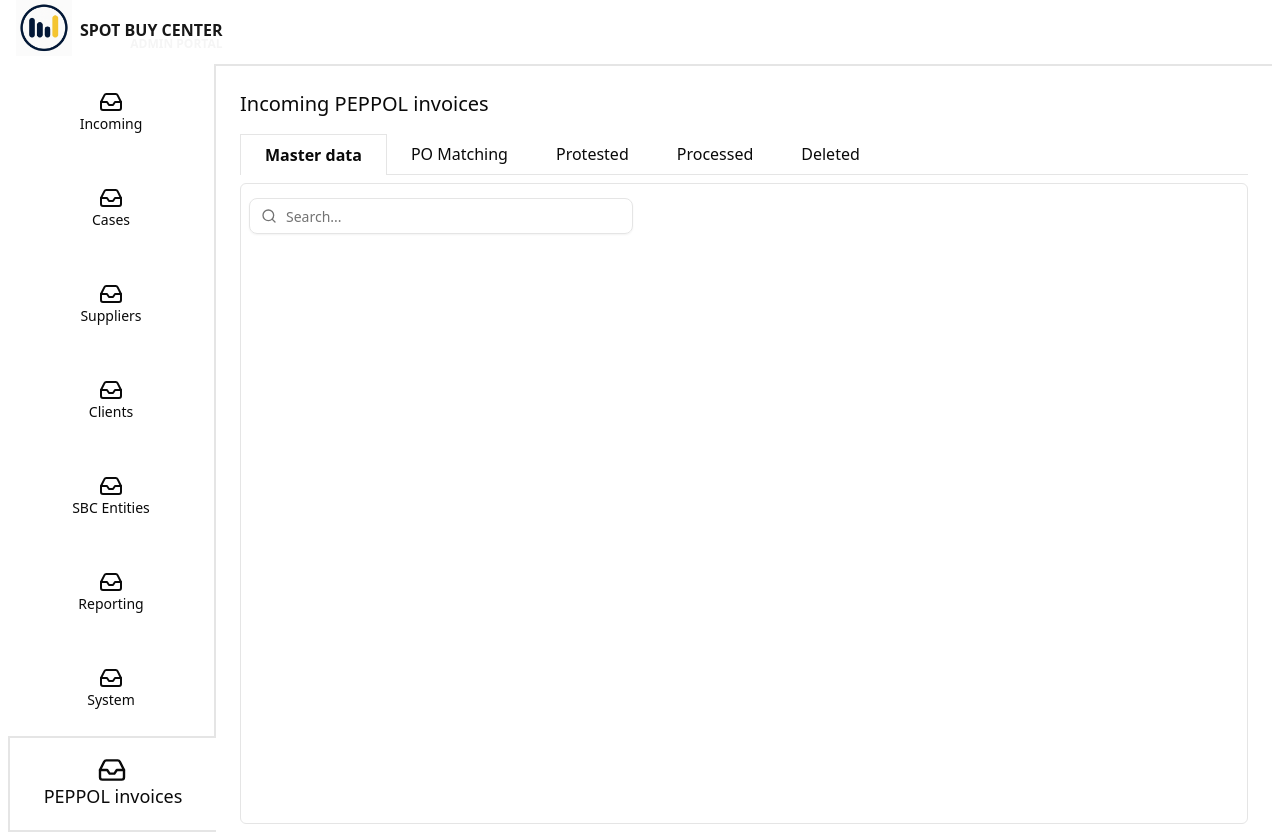
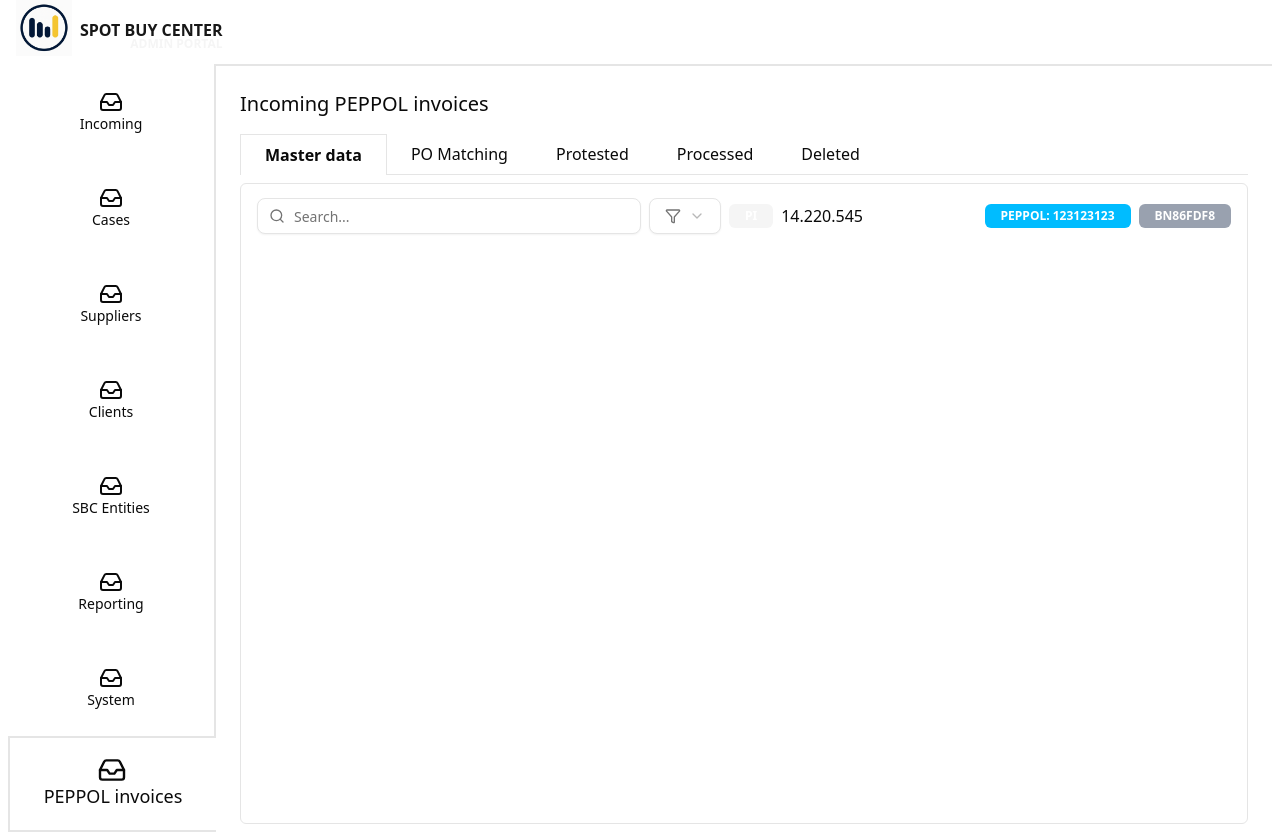
Before and after one commit to Sangtm12/spot-buy-center, a React (Vite) app: page /peppol-invoices in a window 1280 px wide. Built offline with nearby package versions, Linux system fonts and the light colour scheme.

Commit message:
feat: add Select component

```diff
--- a/package.json
+++ b/package.json
@@ -10,6 +10,7 @@
     "preview": "vite preview"
   },
   "dependencies": {
+    "@radix-ui/react-select": "^2.2.6",
     "@tailwindcss/vite": "^4.1.14",
     "class-variance-authority": "^0.7.1",
     "clsx": "^2.1.1",
--- a/src/components/SearchInput.tsx
+++ b/src/components/SearchInput.tsx
@@ -8,7 +8,7 @@
       <Input
         type="search"
         placeholder="Search..."
-        className="pl-9 focus:shadow-none"
+        className="pl-9 bg-white border-border focus:shadow-none"
       />
     </div>
   );
--- /dev/null
+++ b/src/components/ui/select.tsx
@@ -0,0 +1,185 @@
+import * as React from "react"
+import * as SelectPrimitive from "@radix-ui/react-select"
+import { CheckIcon, ChevronDownIcon, ChevronUpIcon } from "lucide-react"
+
+import { cn } from "@/lib/utils"
+
+function Select({
+  ...props
+}: React.ComponentProps<typeof SelectPrimitive.Root>) {
+  return <SelectPrimitive.Root data-slot="select" {...props} />
+}
+
+function SelectGroup({
+  ...props
+}: React.ComponentProps<typeof SelectPrimitive.Group>) {
+  return <SelectPrimitive.Group data-slot="select-group" {...props} />
+}
+
+function SelectValue({
+  ...props
+}: React.ComponentProps<typeof SelectPrimitive.Value>) {
+  return <SelectPrimitive.Value data-slot="select-value" {...props} />
+}
+
+function SelectTrigger({
+  className,
+  size = "default",
+  children,
+  ...props
+}: React.ComponentProps<typeof SelectPrimitive.Trigger> & {
+  size?: "sm" | "default"
+}) {
+  return (
+    <SelectPrimitive.Trigger
+      data-slot="select-trigger"
+      data-size={size}
+      className={cn(
+        "border-input data-[placeholder]:text-muted-foreground [&_svg:not([class*='text-'])]:text-muted-foreground focus-visible:border-ring focus-visible:ring-ring/50 aria-invalid:ring-destructive/20 dark:aria-invalid:ring-destructive/40 aria-invalid:border-destructive dark:bg-input/30 dark:hover:bg-input/50 flex w-fit items-center justify-between gap-2 rounded-md border bg-transparent px-3 py-2 text-sm whitespace-nowrap shadow-xs transition-[color,box-shadow] outline-none focus-visible:ring-[3px] disabled:cursor-not-allowed disabled:opacity-50 data-[size=default]:h-9 data-[size=sm]:h-8 *:data-[slot=select-value]:line-clamp-1 *:data-[slot=select-value]:flex *:data-[slot=select-value]:items-center *:data-[slot=select-value]:gap-2 [&_svg]:pointer-events-none [&_svg]:shrink-0 [&_svg:not([class*='size-'])]:size-4",
+        className
+      )}
+      {...props}
+    >
+      {children}
+      <SelectPrimitive.Icon asChild>
+        <ChevronDownIcon className="size-4 opacity-50" />
+      </SelectPrimitive.Icon>
+    </SelectPrimitive.Trigger>
+  )
+}
+
+function SelectContent({
+  className,
+  children,
+  position = "popper",
+  align = "center",
+  ...props
+}: React.ComponentProps<typeof SelectPrimitive.Content>) {
+  return (
+    <SelectPrimitive.Portal>
+      <SelectPrimitive.Content
+        data-slot="select-content"
+        className={cn(
+          "bg-popover text-popover-foreground data-[state=open]:animate-in data-[state=closed]:animate-out data-[state=closed]:fade-out-0 data-[state=open]:fade-in-0 data-[state=closed]:zoom-out-95 data-[state=open]:zoom-in-95 data-[side=bottom]:slide-in-from-top-2 data-[side=left]:slide-in-from-right-2 data-[side=right]:slide-in-from-left-2 data-[side=top]:slide-in-from-bottom-2 relative z-50 max-h-(--radix-select-content-available-height) min-w-[8rem] origin-(--radix-select-content-transform-origin) overflow-x-hidden overflow-y-auto rounded-md border shadow-md",
+          position === "popper" &&
+            "data-[side=bottom]:translate-y-1 data-[side=left]:-translate-x-1 data-[side=right]:translate-x-1 data-[side=top]:-translate-y-1",
+          className
+        )}
+        position={position}
+        align={align}
+        {...props}
+      >
+        <SelectScrollUpButton />
+        <SelectPrimitive.Viewport
+          className={cn(
+            "p-1",
+            position === "popper" &&
+              "h-[var(--radix-select-trigger-height)] w-full min-w-[var(--radix-select-trigger-width)] scroll-my-1"
+          )}
+        >
+          {children}
+        </SelectPrimitive.Viewport>
+        <SelectScrollDownButton />
+      </SelectPrimitive.Content>
+    </SelectPrimitive.Portal>
+  )
+}
+
+function SelectLabel({
+  className,
+  ...props
+}: React.ComponentProps<typeof SelectPrimitive.Label>) {
+  return (
+    <SelectPrimitive.Label
+      data-slot="select-label"
+      className={cn("text-muted-foreground px-2 py-1.5 text-xs", className)}
+      {...props}
+    />
+  )
+}
+
+function SelectItem({
+  className,
+  children,
+  ...props
+}: React.ComponentProps<typeof SelectPrimitive.Item>) {
+  return (
+    <SelectPrimitive.Item
+      data-slot="select-item"
+      className={cn(
+        "focus:bg-accent focus:text-accent-foreground [&_svg:not([class*='text-'])]:text-muted-foreground relative flex w-full cursor-default items-center gap-2 rounded-sm py-1.5 pr-8 pl-2 text-sm outline-hidden select-none data-[disabled]:pointer-events-none data-[disabled]:opacity-50 [&_svg]:pointer-events-none [&_svg]:shrink-0 [&_svg:not([class*='size-'])]:size-4 *:[span]:last:flex *:[span]:last:items-center *:[span]:last:gap-2",
+        className
+      )}
+      {...props}
+    >
+      <span className="absolute right-2 flex size-3.5 items-center justify-center">
+        <SelectPrimitive.ItemIndicator>
+          <CheckIcon className="size-4" />
+        </SelectPrimitive.ItemIndicator>
+      </span>
+      <SelectPrimitive.ItemText>{children}</SelectPrimitive.ItemText>
+    </SelectPrimitive.Item>
+  )
+}
+
+function SelectSeparator({
+  className,
+  ...props
+}: React.ComponentProps<typeof SelectPrimitive.Separator>) {
+  return (
+    <SelectPrimitive.Separator
+      data-slot="select-separator"
+      className={cn("bg-border pointer-events-none -mx-1 my-1 h-px", className)}
+      {...props}
+    />
+  )
+}
+
+function SelectScrollUpButton({
+  className,
+  ...props
+}: React.ComponentProps<typeof SelectPrimitive.ScrollUpButton>) {
+  return (
+    <SelectPrimitive.ScrollUpButton
+      data-slot="select-scroll-up-button"
+      className={cn(
+        "flex cursor-default items-center justify-center py-1",
+        className
+      )}
+      {...props}
+    >
+      <ChevronUpIcon className="size-4" />
+    </SelectPrimitive.ScrollUpButton>
+  )
+}
+
+function SelectScrollDownButton({
+  className,
+  ...props
+}: React.ComponentProps<typeof SelectPrimitive.ScrollDownButton>) {
+  return (
+    <SelectPrimitive.ScrollDownButton
+      data-slot="select-scroll-down-button"
+      className={cn(
+        "flex cursor-default items-center justify-center py-1",
+        className
+      )}
+      {...props}
+    >
+      <ChevronDownIcon className="size-4" />
+    </SelectPrimitive.ScrollDownButton>
+  )
+}
+
+export {
+  Select,
+  SelectContent,
+  SelectGroup,
+  SelectItem,
+  SelectLabel,
+  SelectScrollDownButton,
+  SelectScrollUpButton,
+  SelectSeparator,
+  SelectTrigger,
+  SelectValue,
+}
--- a/src/pages/PeppolInvoices/MasterData/index.tsx
+++ b/src/pages/PeppolInvoices/MasterData/index.tsx
@@ -1,10 +1,38 @@
 import { SearchInput } from "@/components/SearchInput";
+import {
+  Select,
+  SelectContent,
+  SelectItem,
+  SelectTrigger,
+  SelectValue,
+} from "@/components/ui/select";
+import { Filter } from "lucide-react";
 
 const MasterData = () => {
   return (
     <>
-      <div className="bg-background h-12 flex items-center">
+      <div className="bg-background h-12 flex gap-2 items-center px-2">
         <SearchInput />
+        <Select>
+          <SelectTrigger className="min-w-18 justify-center bg-white border-border">
+            <SelectValue placeholder={<Filter className="w-4 h-4" />} />
+          </SelectTrigger>
+          <SelectContent>
+            <SelectItem value="all">All</SelectItem>
+            <SelectItem value="active">Active</SelectItem>
+            <SelectItem value="archived">Archived</SelectItem>
+          </SelectContent>
+        </Select>
+        <div className="font-bold text-white bg-secondary px-4 py-1 text-xs rounded-sm">
+          PI
+        </div>
+        <span>14.220.545</span>
+        <div className="ml-auto font-bold text-white bg-sky-400 px-4 py-1 text-xs rounded-sm">
+          PEPPOL: 123123123
+        </div>
+        <div className="font-bold text-white bg-gray-400 px-4 py-1 text-xs rounded-sm">
+          BN86FDF8
+        </div>
       </div>
     </>
   );
```
Also changed, not shown: 1 other file (tests, documents, lock files or other folders).
